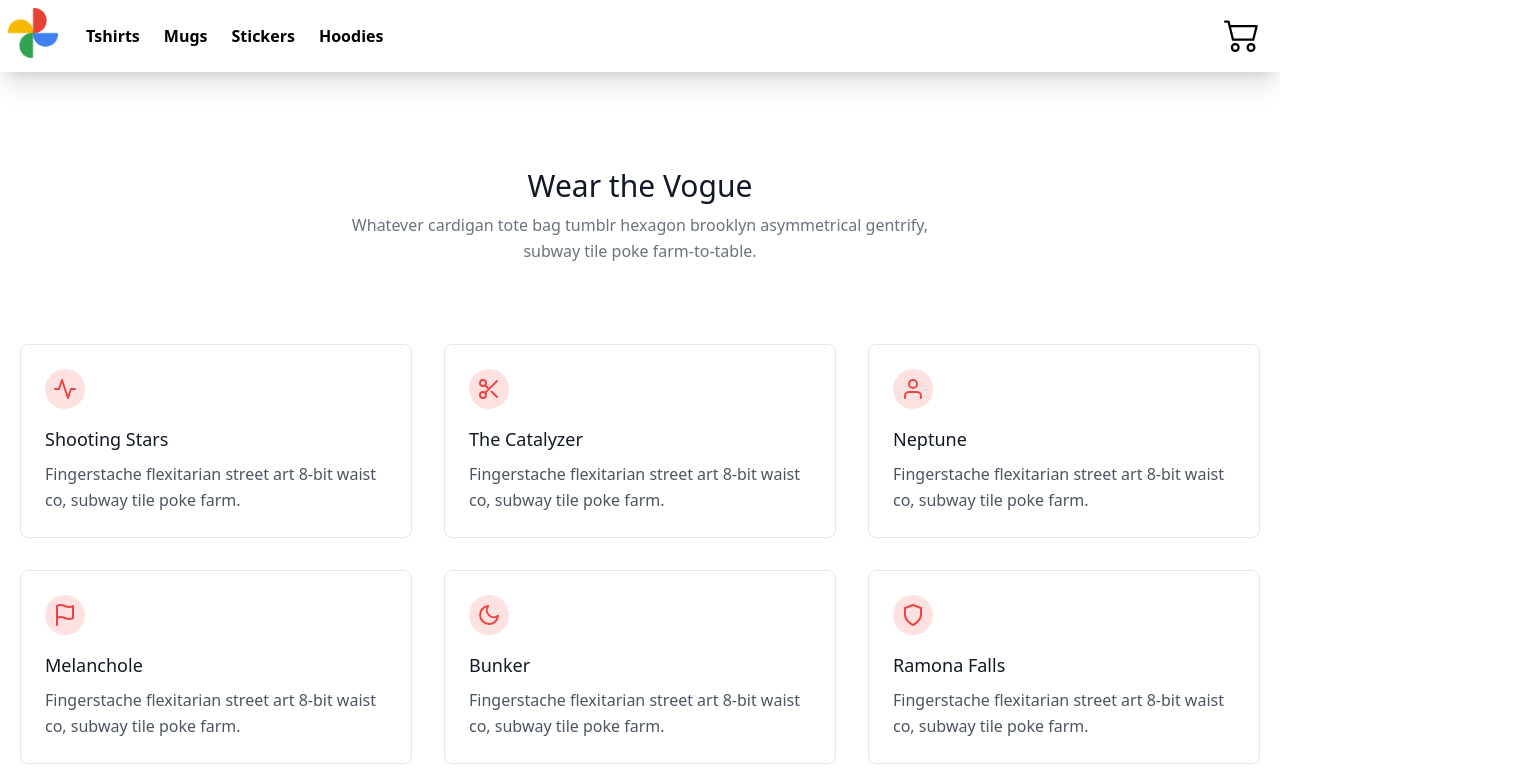
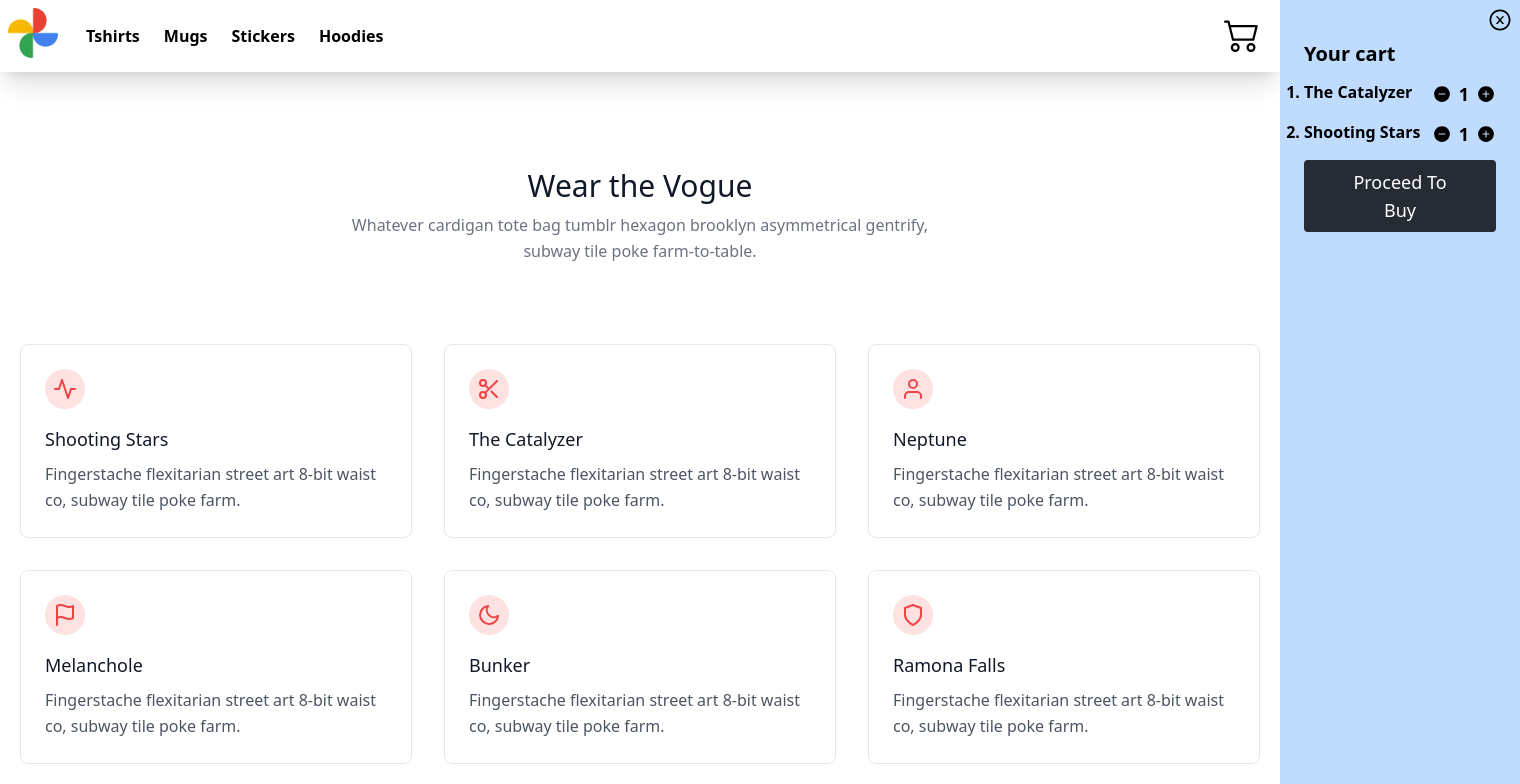
Before and after one commit to 14anirudh/Codeswear, a Next.js app: page / in a window 1280 px wide. Shown: the top 784 px of the page, 1520 px wide, since content can reach past the window. Built offline with nearby package versions, Linux system fonts and the light colour scheme.

Commit message:
sidebar added

```diff
--- a/components/Navbar.js
+++ b/components/Navbar.js
@@ -1,10 +1,24 @@
-import React from "react";
+import React, { useRef } from "react";
 import Image from "next/image";
 import Link from "next/link";
-
 import { BsCart2 } from "react-icons/bs";
+import {
+  AiOutlineCloseCircle,
+  AiFillPlusCircle,
+  AiFillMinusCircle,
+} from "react-icons/ai";
 
 const Navbar = () => {
+  const toggleCart = () => {
+    if (ref.current.classList.contains("translate-x-full")) {
+      ref.current.classList.remove("translate-x-full");
+      ref.current.classList.add("translate-x-0");
+    } else {
+      ref.current.classList.remove("translate-x-0");
+      ref.current.classList.add("translate-x-full");
+    }
+  };
+  const ref = useRef();
   return (
     <div className="flex flex-col md:flex-row md:justify-start justify-between items-center shadow-xl">
       <div className="logo m-2">
@@ -36,8 +50,45 @@ const Navbar = () => {
           </Link>
         </ul>
       </div>
-      <div className="cart absolute right-5 top-4">
+      <div
+        onClick={toggleCart}
+        className="cart absolute right-5 top-4 cursor-pointer"
+      >
         <BsCart2 className="text-2xl md:text-4xl" />
+      </div>
+      <div
+        ref={ref}
+        className="w-60 h-full z-10 sidebar absolute top-0 right-0 bg-blue-200 py-10 px-6 transform transition-transform translate-x-full"
+      >
+        <h2 className="font-bold text-xl">Your cart</h2>
+        <span
+          onClick={toggleCart}
+          className="absolute top-2 right-2 cursor-pointer text-2xl"
+        >
+          <AiOutlineCloseCircle />
+        </span>
+        <ol className="list-decimal font-semibold">
+          <li>
+            <div className="item flex my-3">
+              <div className="w-2/3 font-semibold">The Catalyzer</div>
+              <div className="w-1/3 flex items-center justify-center text-lg">
+                <AiFillMinusCircle className="cursor-pointer" /> <span className="mx-2">1</span>
+                <AiFillPlusCircle className="cursor-pointer" />
+              </div>
+            </div>
+          </li>
+          <li>
+            <div className="item flex my-3">
+              <div className="w-2/3 font-semibold">Shooting Stars</div>
+              <div className="w-1/3 flex items-center justify-center text-lg">
+                <AiFillMinusCircle className="cursor-pointer" /> <span className="mx-2">1</span>
+                <AiFillPlusCircle className="cursor-pointer" />
+              </div>
+            </div>
+          </li>
+        </ol>
+        <button className="flex mx-auto text-white bg-black/80 border-0 py-2 px-8 focus:outline-none hover:bg-black rounded text-lg">Proceed To Buy</button>
+
       </div>
     </div>
   );
--- a/styles/globals.css
+++ b/styles/globals.css
@@ -1,3 +1,7 @@
 @tailwind base;
 @tailwind components;
 @tailwind utilities;
+
+body{
+    overflow-x: hidden;
+}
```
Also changed, not shown: pages/Tshirts.js (+117 -36 lines).
